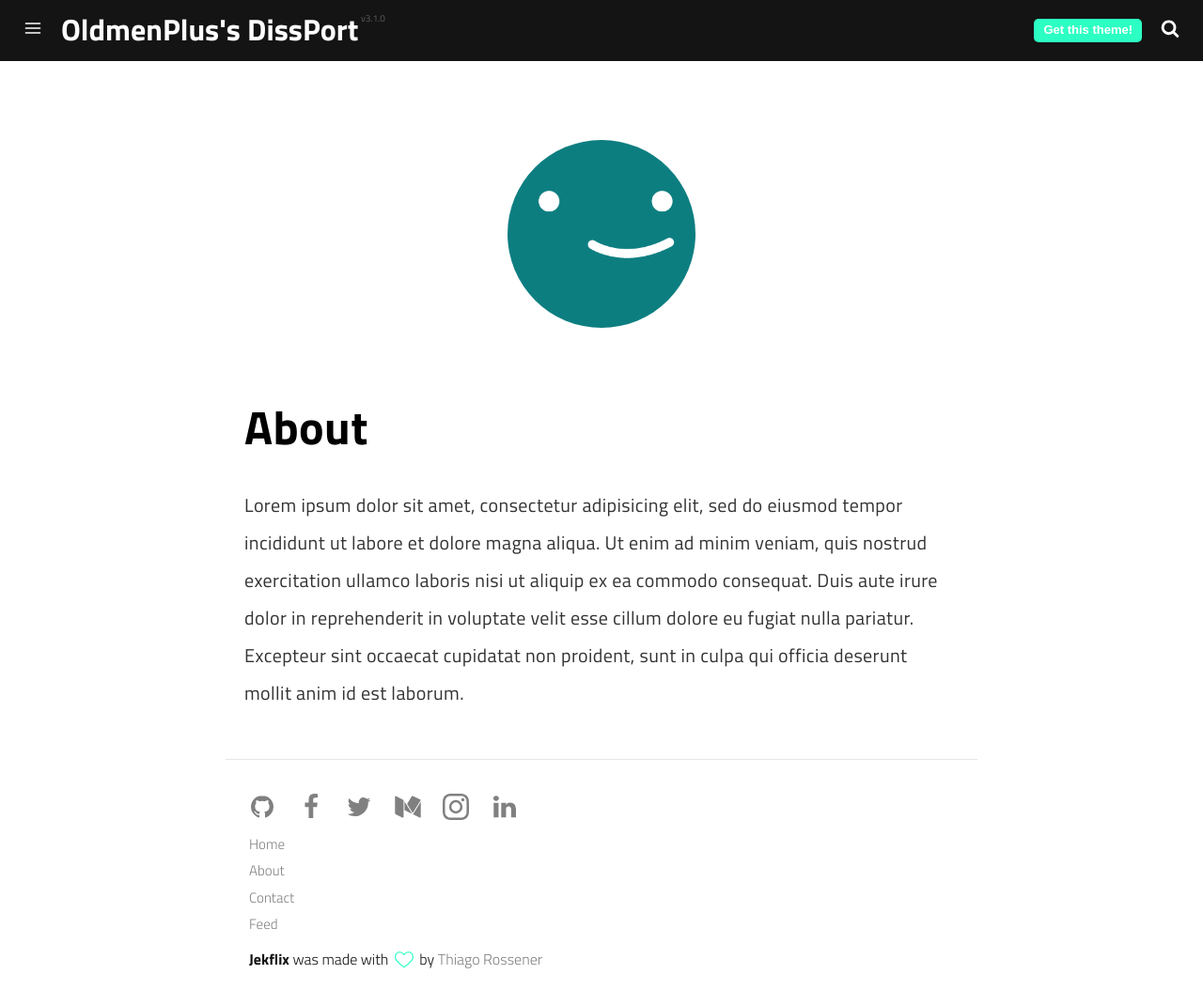
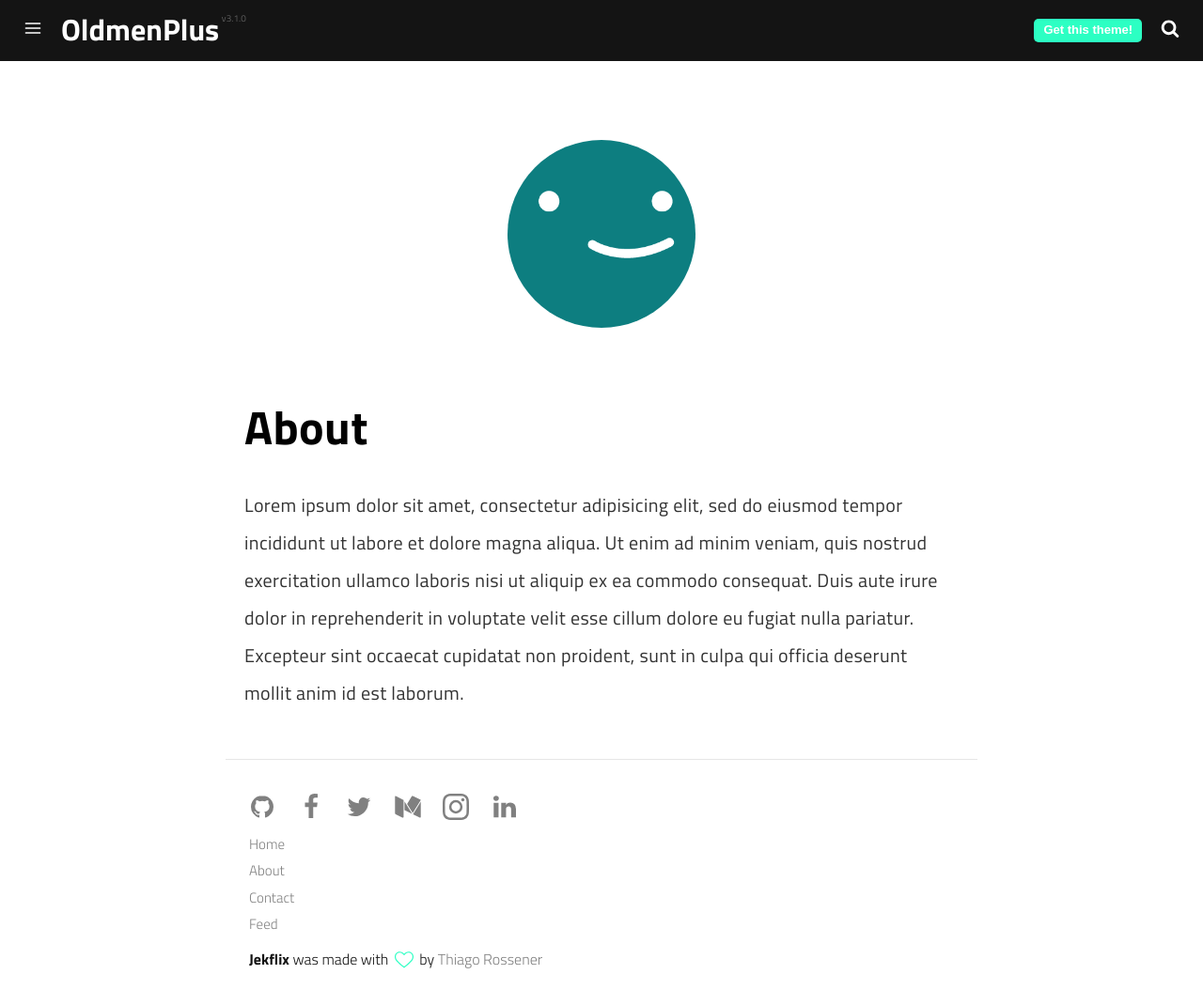
Before and after one commit to oldmenplus/OldmenPlusDissPort, a Jekyll site: the page built from pages/about.md, in a window 1280 px wide and 1070 px high. Shown: the whole window at 94% size. Built offline with Jekyll 4.4.1, drawn with Linux system fonts in a browser that asks for light colours; a script that is not in the unit is left out; some of the changed lines change nothing that is shown.

Commit message:
Update _config.yml

```diff
--- a/_config.yml
+++ b/_config.yml
@@ -1,13 +1,11 @@
 # Site Settings
-name: OldmenPlus's DissPort
-title: OldmenPlus's DissPort | OP的吐槽港口
+name: OldmenPlus
+title: OldmenPlus | OP的吐槽港口
 description: 会一点点PS和代码的送餐骑士，疯狂吐槽的强迫症收集控 (´･Д･)」
 tags:
   - OldmenPlus
   - oldmenplus
   - OP
-  - OldmenPlus's DissPort
-  - oldmenplus's dissport
   - 吐槽
   - 电脑
   - 数码
```
